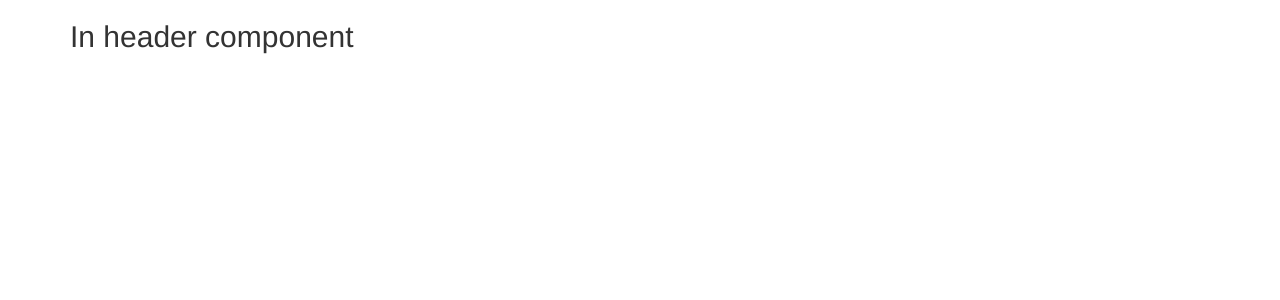
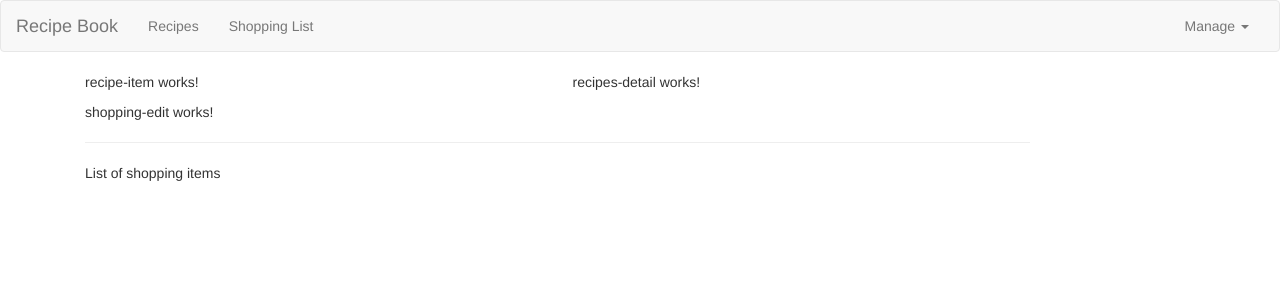
Before and after one commit to aniket1897/Recipe-Shopping, an Angular app: page / in a window 1280 px wide. Shown: the top 300 px of the page. Built offline with nearby package versions, Linux system fonts and the light colour scheme.

Commit message:
Styling navigation bar

```diff
--- a/src/app/app.component.html
+++ b/src/app/app.component.html
@@ -1 +1,9 @@
 <app-header></app-header>
+<div class="container">
+  <div class="row">
+    <div class="col-md-12">
+      <app-recipes></app-recipes>
+      <app-shopping-list></app-shopping-list>
+    </div>
+  </div>
+</div>
--- a/src/app/header/header.component.html
+++ b/src/app/header/header.component.html
@@ -1,7 +1,22 @@
-<div class="container">
-  <div class="row">
-    <div class="col-md-12">
-      <h2>In header component</h2>
-    </div>
+<nav class="navbar navbar-default">
+  <div class="container-fluid">
+        <div class="navbar-header">
+            <a href="#" class="navbar-brand">Recipe Book</a>
+        </div>
+        <div class="collapse navbar-collapse" id="myNav">
+            <ul class="nav navbar-nav">
+                <li><a href="#">Recipes</a></li>
+                <li><a href="#">Shopping List</a></li>
+            </ul>
+            <ul class="nav navbar-nav navbar-right">
+                <li class="dropdown">
+                  <a href="#" class="dropdown-toggle">Manage <span class="caret"></span></a>
+                  <ul class="dropdown-menu">
+                    <li><a href="#">Save</a></li>
+                    <li><a href="#">Fetch</a></li>
+                  </ul>
+                </li>
+            </ul>
+        </div>
   </div>
-</div>
+</nav>
--- a/src/app/recipes/recipes-list/recipes-list.component.html
+++ b/src/app/recipes/recipes-list/recipes-list.component.html
@@ -1,3 +1 @@
-<p>
-  recipes-list works!
-</p>
+<app-recipe-item></app-recipe-item>
--- a/src/app/recipes/recipes.component.html
+++ b/src/app/recipes/recipes.component.html
@@ -1,3 +1,10 @@
-<p>
-  recipes works!
-</p>
+<div class="container">
+  <div class="row">
+    <div class="col-md-5">
+      <app-recipes-list></app-recipes-list>
+    </div>
+    <div class="col-md-7">
+      <app-recipes-detail></app-recipes-detail>
+    </div>
+  </div>
+</div>
--- a/src/app/shopping-list/shopping-list.component.html
+++ b/src/app/shopping-list/shopping-list.component.html
@@ -1,3 +1,9 @@
-<p>
-  shopping-list works!
-</p>
+<div class="container">
+  <div class="row">
+    <div class="col-xs-10">
+      <app-shopping-edit></app-shopping-edit>
+      <hr>
+      <p>List of shopping items</p>
+    </div>
+  </div>
+</div>
```
